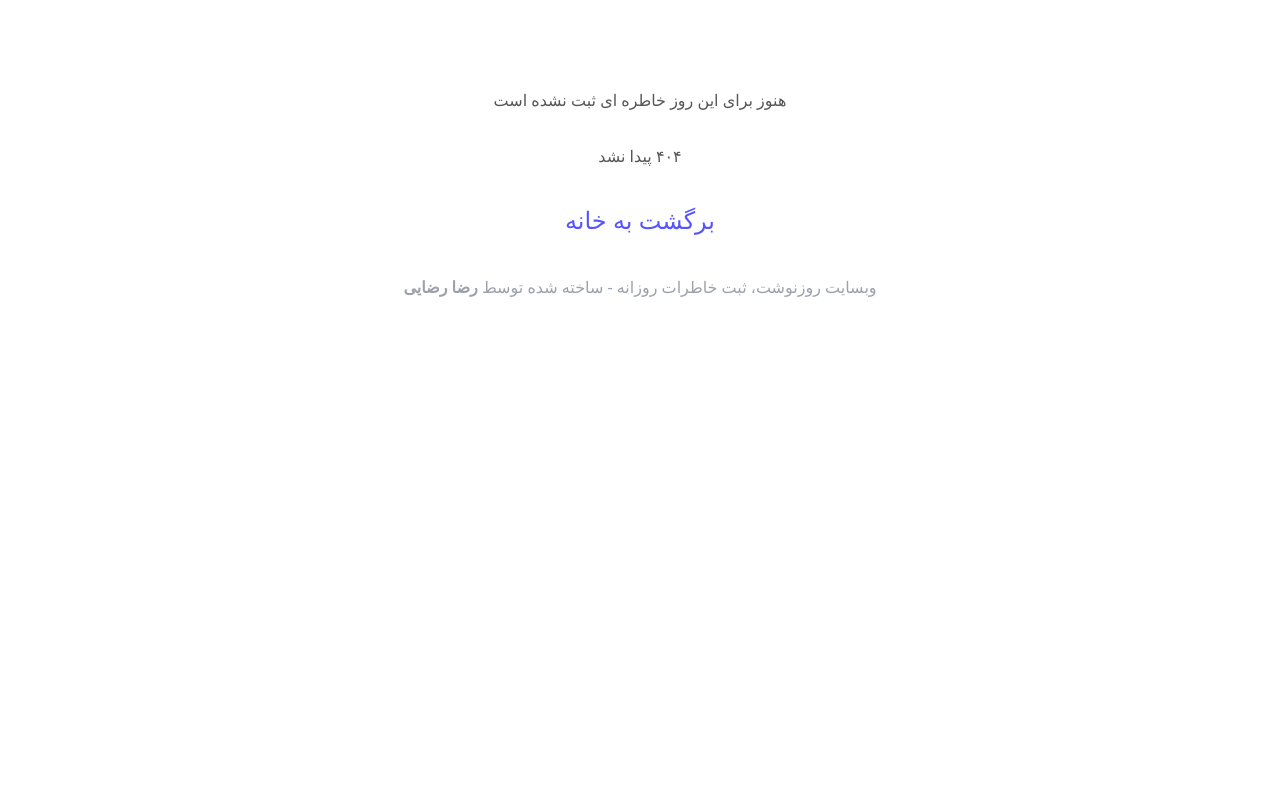
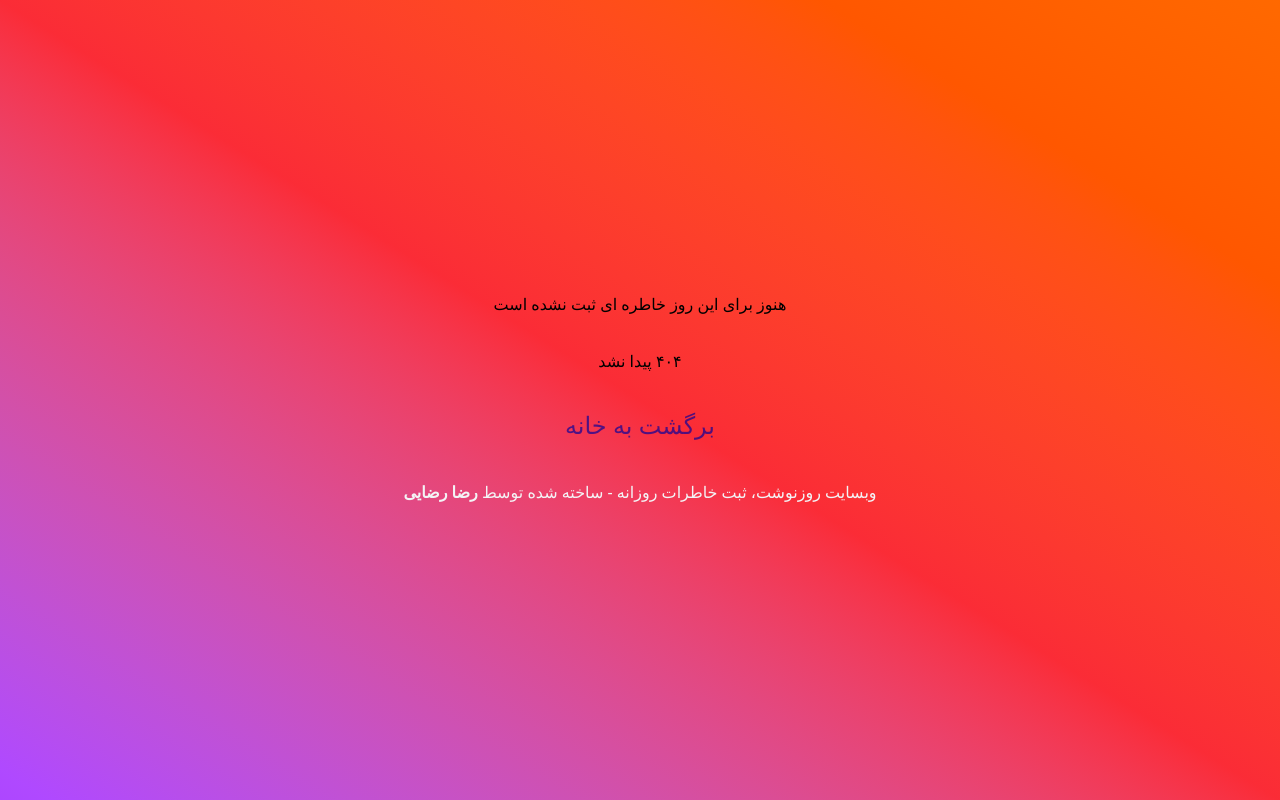
Before and after one commit to rezarezaeedev/roozham, a Django app: template templates/errors/404.html in a window 1280 px wide. Run offline with Django 5.2, Linux system fonts and the light colour scheme; the template is opened without the code that fills it, so the values that code supplies are empty; style sheets or scripts are compiled from the project's sources; parts of the project's set-up code (start-up, migrations or seed data) failed here and were passed over.

Commit message:
modify the uiux to better for 404 http error page

```diff
--- a/templates/blog/welcome.html
+++ b/templates/blog/welcome.html
@@ -6,8 +6,8 @@
     <script src="https://cdn.jsdelivr.net/npm/@tailwindcss/browser@4"></script>
     <link rel="stylesheet" href="https://cdnjs.cloudflare.com/ajax/libs/font-awesome/6.5.1/css/all.min.css">
 </head>
-<body dir="rtl" class="bg-myblack h-screen px-5 py-4">
-    <header class="bg-custom-blue text-white p-2 lg:p-5 shadow-lg">
+<body dir="rtl" class="bg-gray-100 h-screen px-5 py-4">
+    <header class="bg-gradient-to-r from-blue-900 via-blue-600 to-purple-500 text-gray-100 py-1 sm:py-3 md:py-5 shadow-md shadow-lg">
         <div class="container mx-auto flex flex-col-reverse items-center justify-around sm:flex-row  sm:items-center sm:justify-between gap-y-5">
           <h2 class="text-sm lg:text-2xl xl:text-3xl font-bold"><a href="/"><i class="fa-solid fa-pen"></i> به وبسایت روزنوشت رضارضایی خوش آمدید!</a></h2>
                 <a href="/admin/" class="flex flex-col gap-1">
--- a/templates/errors/404.html
+++ b/templates/errors/404.html
@@ -11,13 +11,12 @@
 
 </head>
 <body dir="rtl" class="bg-myblack h-screen">
-    <main class=" flex flex-col items-center justify-center">
-
-        <article class="flex flex-col gap-10 bg-mywhite p-8 mx-6 my-15 rounded-xl shadow-white max-w-4xl w-full text-center animate-pulse">
-            <h2 class="text-5xl font-semibold">هنوز برای این روز خاطره ای ثبت نشده است</h2>
+    <main class=" flex flex-col items-center justify-center bg-gradient-to-tr from-purple-500 via-red-500 to-orange-500 h-screen">
+        <article class="flex flex-col gap-10 bg-mywhite p-7 mx-6 my-15 rounded-xl shadow-white max-w-4xl w-full text-center ">
+            <h2 class="text-4xl font-semibold w-full">هنوز برای این روز خاطره ای ثبت نشده است</h2>
             <h2 class="text-6xl font-semibold">۴۰۴ پیدا نشد</h2>
-            <a href="{% url 'home' %}" class="text-2xl" style="text-decoration: none; color: blue;">برگشت به خانه</a>
-            <h1 class="text-sm text-gray-500">وبسایت روزنوشت، ثبت خاطرات روزانه - ساخته شده توسط <strong class="font-normal">رضا رضایی</strong></h1>
+            <a href="{% url 'home' %}" class="text-2xl animate-pulse" style="text-decoration: none; color: rgb(0, 0, 158);">برگشت به خانه</a>
+            <h1 class="text-sm text-gray-100">وبسایت روزنوشت، ثبت خاطرات روزانه - ساخته شده توسط <strong class="font-normal">رضا رضایی</strong></h1>
         </article>
     </main>
 </body>
```
